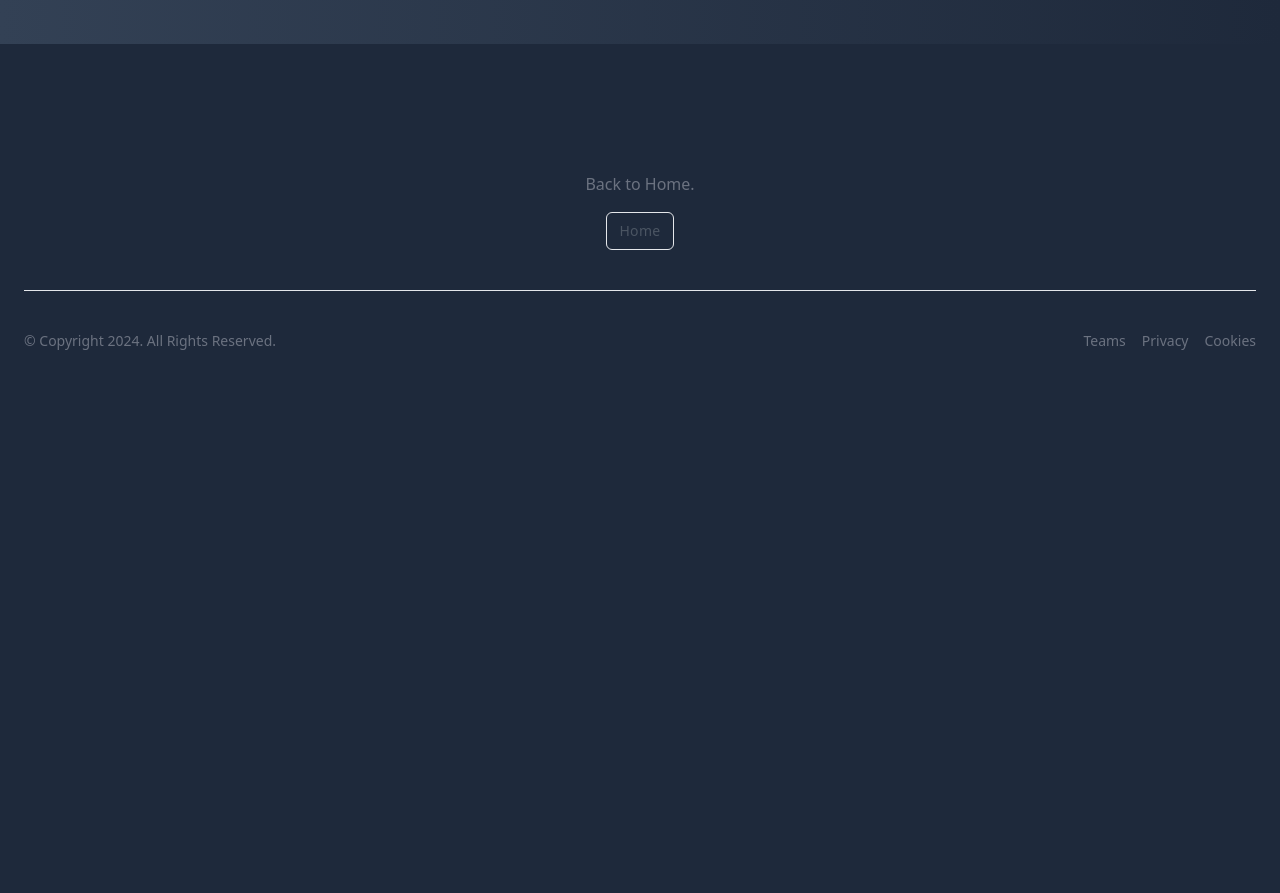
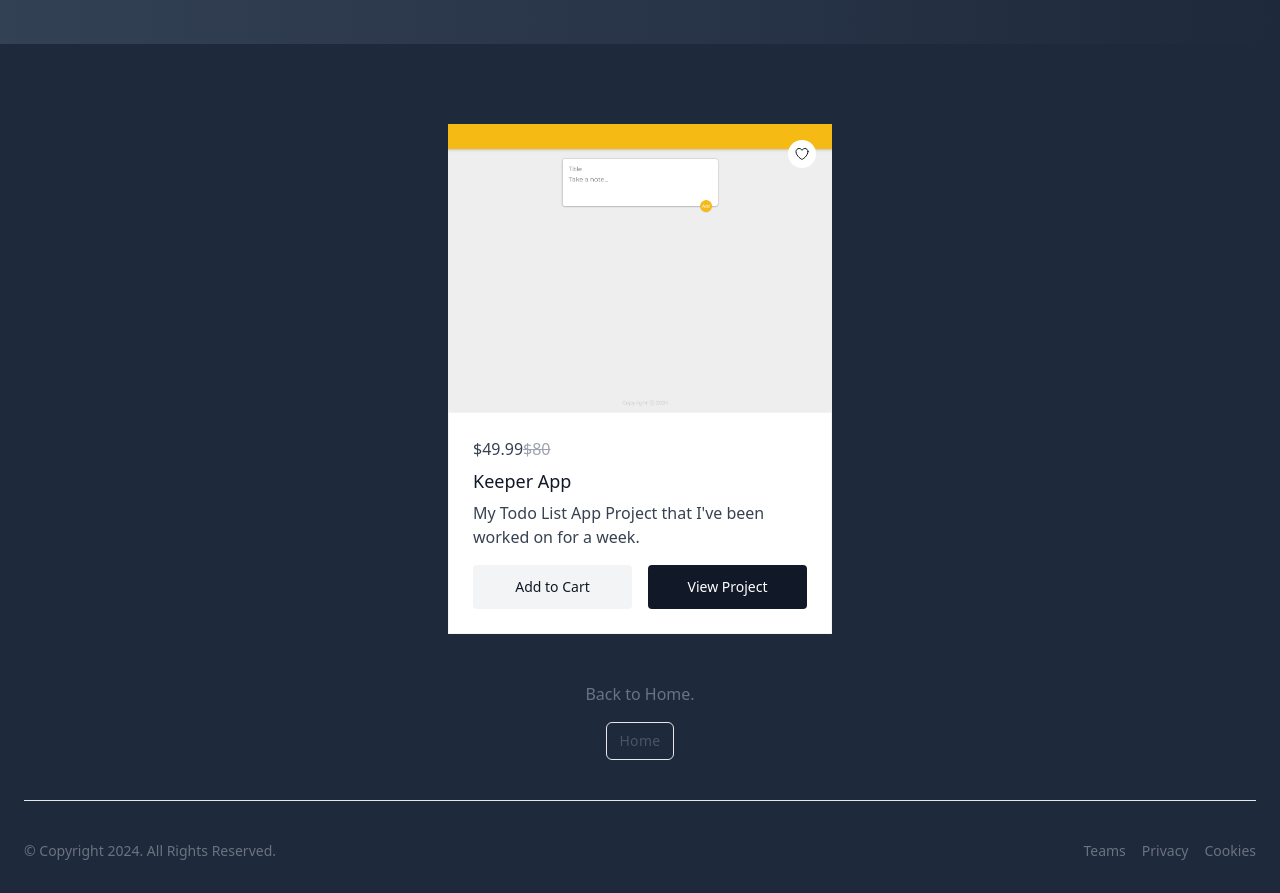
Before and after one commit to agungshndy/new-porto, a React (Vite) app: page / in a window 1280 px wide. Shown: the part 4300-5193 px from the top of the page. Before the commit the page ends 4683 px from the top, so only its background shows below. Built offline with nearby package versions, Linux system fonts and the light colour scheme.

Commit message:
project update

```diff
--- a/src/App.jsx
+++ b/src/App.jsx
@@ -5,6 +5,7 @@ import Experience from './components/Experience.jsx';
 import Education from './components/Education.jsx';
 import Home from './components/Home.jsx';
 import Footer from './components/Footer.jsx';
+import Project from './components/Project.jsx';
 import { useRef, useState } from 'react';
 // import React from 'react';
 
@@ -45,6 +46,7 @@ function App() {
       <Skills />
       <Experience />
       <Education />
+      <Project />
       <Footer
       homeRef={homeRef}
       />
--- /dev/null
+++ b/src/components/Project.jsx
@@ -0,0 +1,68 @@
+// import React from "react";
+import keeper from '../assets/keeper.png'
+
+function Project(){
+
+    return (
+      <div className="container mx-auto max-w-[24rem]">
+        <section>
+          <a href="#" className="group relative block overflow-hidden">
+            <button className="absolute end-4 top-4 z-10 rounded-full bg-white p-1.5 text-gray-900 transition hover:text-gray-900/75">
+              <span className="sr-only">Wishlist</span>
+
+              <svg
+                xmlns="http://www.w3.org/2000/svg"
+                fill="none"
+                viewBox="0 0 24 24"
+                strokeWidth="1.5"
+                stroke="currentColor"
+                className="size-4"
+              >
+                <path
+                  strokeLinecap="round"
+                  strokeLinejoin="round"
+                  d="M21 8.25c0-2.485-2.099-4.5-4.688-4.5-1.935 0-3.597 1.126-4.312 2.733-.715-1.607-2.377-2.733-4.313-2.733C5.1 3.75 3 5.765 3 8.25c0 7.22 9 12 9 12s9-4.78 9-12z"
+                />
+              </svg>
+            </button>
+
+            <img
+              src={keeper}
+              alt=""
+              className="h-64 w-full object-cover transition duration-500 group-hover:scale-105 sm:h-72"
+            />
+
+            <div className="relative border border-gray-100 bg-white p-6">
+              <p className="text-gray-700">
+                $49.99
+                <span className="text-gray-400 line-through">$80</span>
+              </p>
+
+              <h3 className="mt-1.5 text-lg font-medium text-gray-900">
+                Keeper App
+              </h3>
+
+              <p className="mt-1.5 line-clamp-3 text-gray-700">
+                My Todo List App Project that I&apos;ve been worked on for a week.
+              </p>
+
+              <form className="mt-4 flex gap-4">
+                <button className="block w-full rounded bg-gray-100 px-4 py-3 text-sm font-medium text-gray-900 transition hover:scale-105">
+                  Add to Cart
+                </button>
+
+                <button
+                  type="button"
+                  className="block w-full rounded bg-gray-900 px-4 py-3 text-sm font-medium text-white transition hover:scale-105"
+                >
+                  View Project
+                </button>
+              </form>
+            </div>
+          </a>
+        </section>
+      </div>
+    );
+}
+
+export default Project;
```
Also changed, not shown: src/assets/keeper.png (added).
